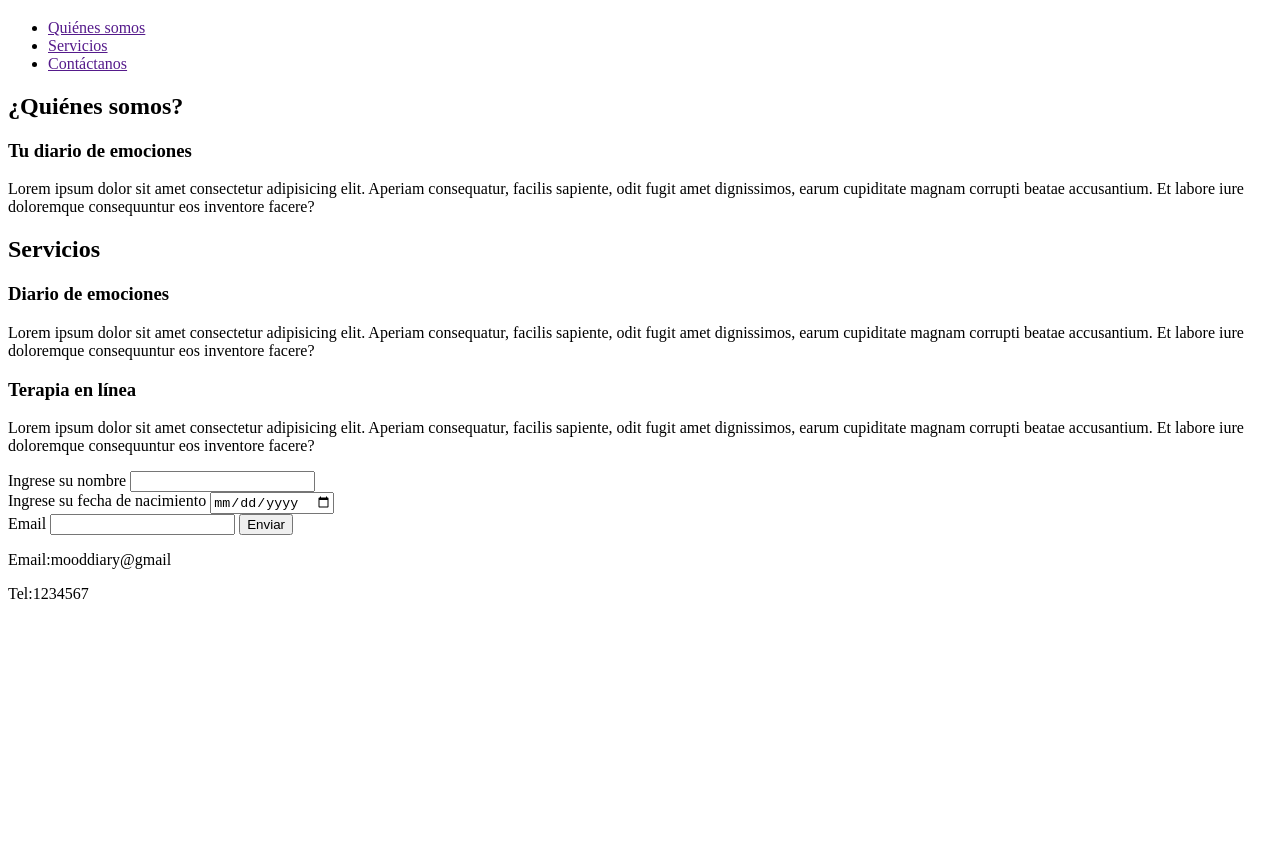
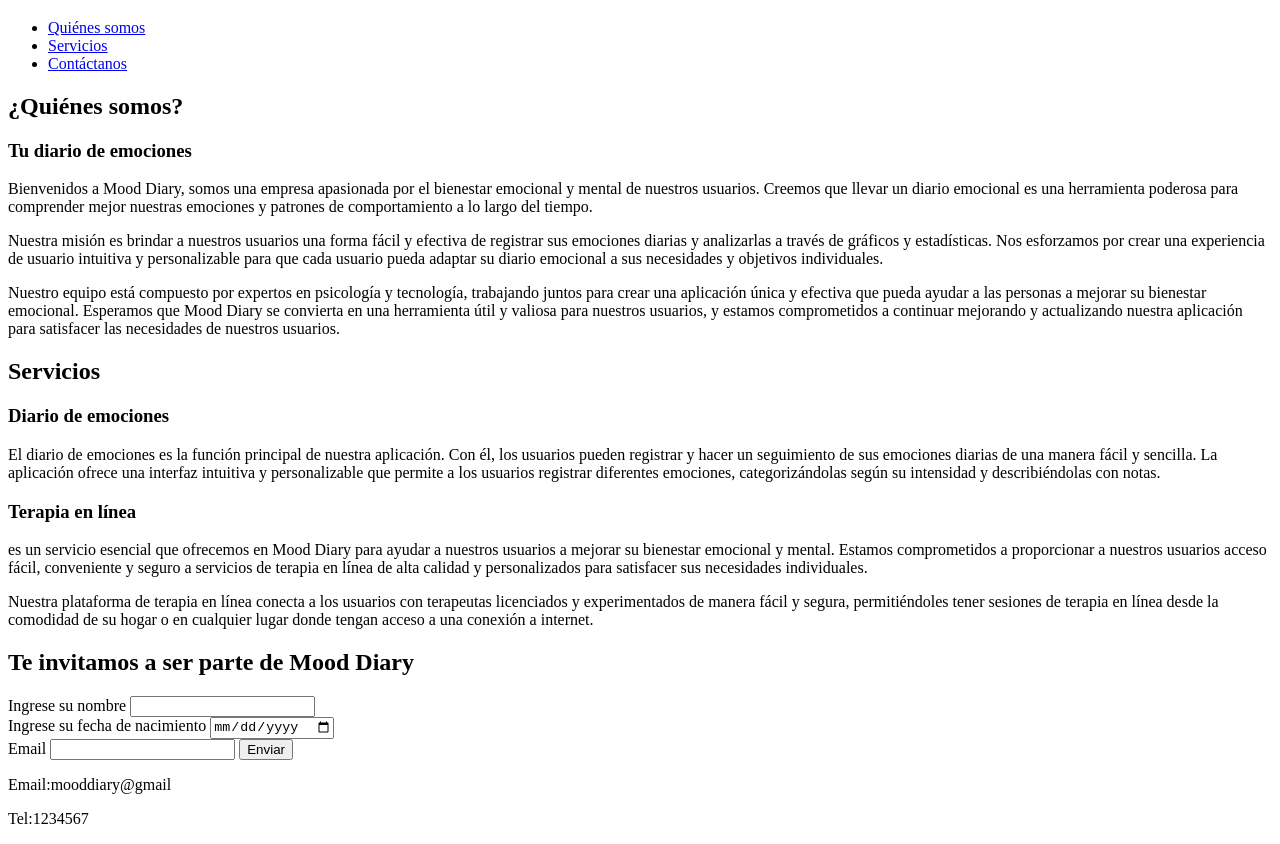
Before and after one commit to DanielaRios27/BIT-frontend, a plain HTML site: page index.html in a window 1280 px wide. Shown: the part 61-905 px from the top of the page. Before the commit the page ends 800 px from the top, so only its background shows below. Drawn offline with Linux system fonts and the light colour scheme.

Commit message:
Adicioné contenido

```diff
--- a/index.html
+++ b/index.html
@@ -4,65 +4,99 @@
     <meta charset="UTF-8" />
     <meta http-equiv="X-UA-Compatible" content="IE=edge" />
     <meta name="viewport" content="width=device-width, initial-scale=1.0" />
-    <title>Mi Primera Web</title>
+    <title>Diario emocional</title>
   </head>
   <body>
     <header>
       <h1>Mood Diary</h1>
       <nav>
         <ul>
-            <li><a href="">Quiénes somos</a></li>
-            <li><a href="">Servicios</a></li>
-            <li><a href="">Contáctanos</a></li>
+          <li><a href="#about">Quiénes somos</a></li>
+          <li><a href="#services">Servicios</a></li>
+          <li><a href="#contact">Contáctanos</a></li>
         </ul>
       </nav>
     </header>
     <main>
-      <section>
+      <section id="about">
         <h2>¿Quiénes somos?</h2>
         <article>
           <h3>Tu diario de emociones</h3>
           <p>
-            Lorem ipsum dolor sit amet consectetur adipisicing elit. Aperiam consequatur, facilis sapiente, odit fugit amet dignissimos, earum cupiditate magnam corrupti beatae accusantium. Et labore iure doloremque consequuntur eos inventore facere?
+            Bienvenidos a Mood Diary, somos una empresa apasionada por el
+            bienestar emocional y mental de nuestros usuarios. Creemos que
+            llevar un diario emocional es una herramienta poderosa para
+            comprender mejor nuestras emociones y patrones de comportamiento a
+            lo largo del tiempo.
+          </p>
+          <p>
+            Nuestra misión es brindar a nuestros usuarios una forma fácil y
+            efectiva de registrar sus emociones diarias y analizarlas a través
+            de gráficos y estadísticas. Nos esforzamos por crear una experiencia
+            de usuario intuitiva y personalizable para que cada usuario pueda
+            adaptar su diario emocional a sus necesidades y objetivos
+            individuales.
+          </p>
+          <p>
+            Nuestro equipo está compuesto por expertos en psicología y
+            tecnología, trabajando juntos para crear una aplicación única y
+            efectiva que pueda ayudar a las personas a mejorar su bienestar
+            emocional. Esperamos que Mood Diary se convierta en una herramienta
+            útil y valiosa para nuestros usuarios, y estamos comprometidos a
+            continuar mejorando y actualizando nuestra aplicación para
+            satisfacer las necesidades de nuestros usuarios.
           </p>
         </article>
       </section>
-      <section>
+      <section id="services">
         <h2>Servicios</h2>
         <article>
           <h3>Diario de emociones</h3>
-
           <p>
-            Lorem ipsum dolor sit amet consectetur adipisicing elit. Aperiam consequatur, facilis sapiente, odit fugit amet dignissimos, earum cupiditate magnam corrupti beatae accusantium. Et labore iure doloremque consequuntur eos inventore facere?
+            El diario de emociones es la función principal de nuestra
+            aplicación. Con él, los usuarios pueden registrar y hacer un
+            seguimiento de sus emociones diarias de una manera fácil y sencilla.
+            La aplicación ofrece una interfaz intuitiva y personalizable que
+            permite a los usuarios registrar diferentes emociones,
+            categorizándolas según su intensidad y describiéndolas con notas.
           </p>
         </article>
         <article>
           <h3>Terapia en línea</h3>
-
           <p>
-            Lorem ipsum dolor sit amet consectetur adipisicing elit. Aperiam consequatur, facilis sapiente, odit fugit amet dignissimos, earum cupiditate magnam corrupti beatae accusantium. Et labore iure doloremque consequuntur eos inventore facere?
+            es un servicio esencial que ofrecemos en Mood Diary para ayudar a
+            nuestros usuarios a mejorar su bienestar emocional y mental. Estamos
+            comprometidos a proporcionar a nuestros usuarios acceso fácil,
+            conveniente y seguro a servicios de terapia en línea de alta calidad
+            y personalizados para satisfacer sus necesidades individuales.
+          </p>
+          <p>
+            Nuestra plataforma de terapia en línea conecta a los usuarios con
+            terapeutas licenciados y experimentados de manera fácil y segura,
+            permitiéndoles tener sesiones de terapia en línea desde la comodidad
+            de su hogar o en cualquier lugar donde tengan acceso a una conexión
+            a internet.
           </p>
         </article>
       </section>
+      <section id="contact">
+        <h2>Te invitamos a ser parte de Mood Diary</h2>
+        <form action="enviar()" method="post">
+          <label for="nombre">Ingrese su nombre</label>
+          <input type="text" id="edad" name="edad" required />
+          <br />
+          <label for="edad">Ingrese su fecha de nacimiento</label>
+          <input type="date" id="edad" name="edad" required />
+          <br />
+          <label for="email">Email</label>
+          <input type="email" id="email" name="email" required />
+          <input type="submit" value="Enviar" />
+        </form>
+      </section>
     </main>
-    <form action="enviar() method="post">
-      <label for="nombre">Ingrese su nombre</label>
-      <input type="text" id="edad" name="edad" required>
-      <br>
-      <label for="edad">Ingrese su fecha de nacimiento</label>
-      <input type="date" id="edad" name="edad" required>
-      <br>
-      <label for="email">Email</label>
-      <input type="email" id="email" name="email" required>
-      <input type="submit" value="Enviar">
-    </form>
     <footer>
-      <p>
-        Email:mooddiary@gmail
-      </p>
-      <p>
-        Tel:1234567
-      </p>
+      <p>Email:mooddiary@gmail</p>
+      <p>Tel:1234567</p>
     </footer>
   </body>
 </html>
```
